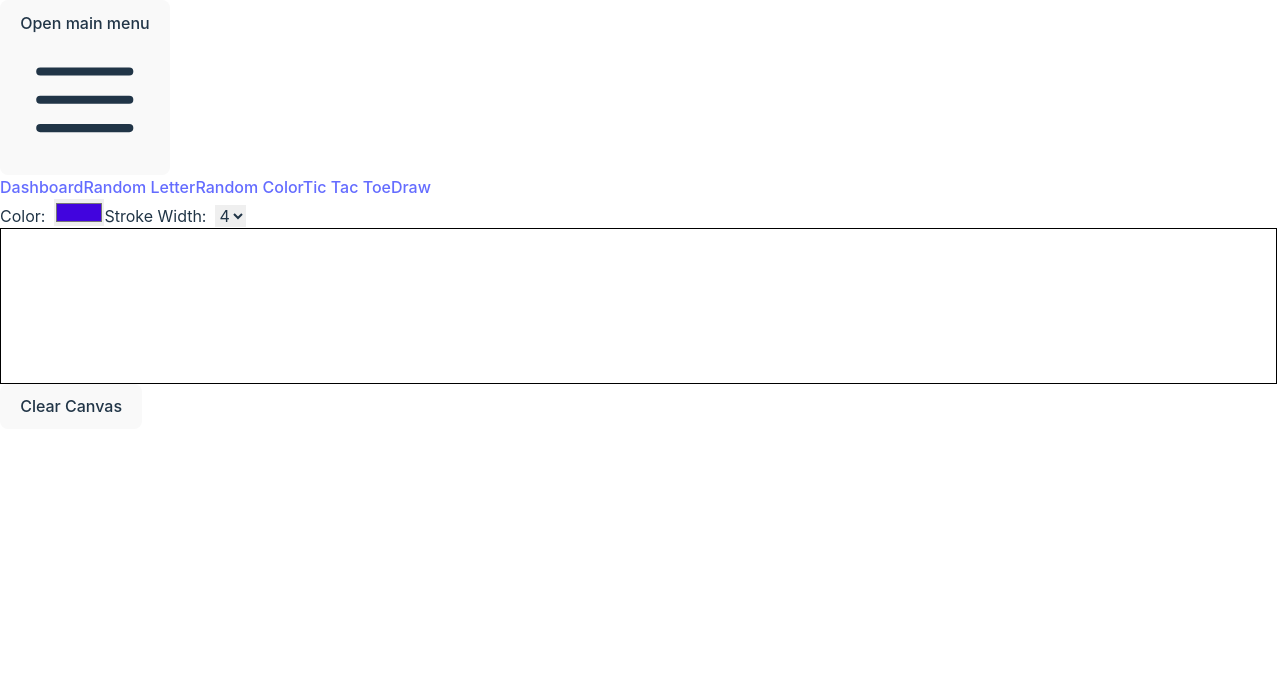
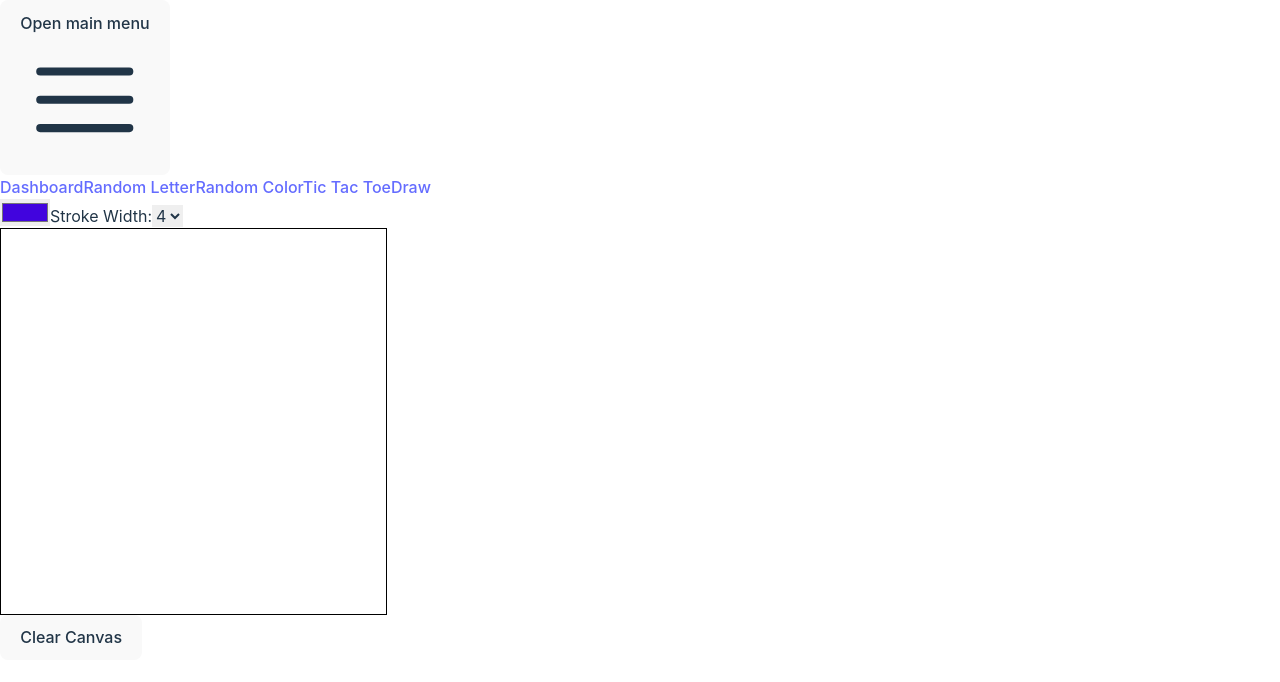
Before and after one commit to miguelfrias/kidsgames, a React (Vite) app: page /kidsgames/draw in a window 1280 px wide. Shown: the top 682 px of the page. Built offline with nearby package versions, Linux system fonts and the light colour scheme.

Commit message:
Fix canvas

```diff
--- a/src/App.css
+++ b/src/App.css
@@ -6,6 +6,7 @@
   width: 100vw;
   height: 100vh;
 }
+
 /* #root {
   max-width: 1280px;
   margin: 0 auto;
--- a/src/components/DrawingCanvas.tsx
+++ b/src/components/DrawingCanvas.tsx
@@ -20,26 +20,6 @@ function DrawingCanvas() {
       }
     }
   }, [color, strokeWidth]);
-
-  // Function to resize the canvas based on the parent's width
-  const resizeCanvas = () => {
-    if (!canvasRef.current) return;
-    const canvas = canvasRef.current;
-    const parent = canvas.parentElement;
-    if (parent) {
-      canvas.width = parent.clientWidth - 5;
-      canvas.height = parent.clientHeight;
-    }
-  };
-
-  useEffect(() => {
-    // Resize the canvas when the component mounts and whenever the window is resized
-    resizeCanvas();
-    window.addEventListener('resize', resizeCanvas);
-    return () => {
-      window.removeEventListener('resize', resizeCanvas);
-    };
-  }, []);
 
   const startDrawing = (e: React.MouseEvent<HTMLCanvasElement> | React.TouchEvent<HTMLCanvasElement>) => {
     if (!context || !canvasRef.current) return;
@@ -84,13 +64,10 @@ function DrawingCanvas() {
   };
 
   return (
-    <div className="grid self-center">
-      <label htmlFor="color">
-        Color: &nbsp;
+    <div>
       <input type="color" value={color} onChange={handleColorChange} />
-      </label>
       <label>
-        Stroke Width: &nbsp;
+        Stroke Width:
         <select value={strokeWidth} onChange={handleStrokeWidthChange}>
           <option value={1}>1</option>
           <option value={2}>2</option>
@@ -99,9 +76,10 @@ function DrawingCanvas() {
           <option value={5}>5</option>
         </select>
       </label>
-      <div className='relative'>
       <canvas
         ref={canvasRef}
+        width={385}
+        height={385}
         onMouseDown={startDrawing}
         onMouseMove={draw}
         onMouseUp={endDrawing}
@@ -111,7 +89,6 @@ function DrawingCanvas() {
         onTouchEnd={endDrawing}
         style={{ border: '1px solid black' }}
       />
-      </div>
       <button onClick={clearCanvas}>Clear Canvas</button>
     </div>
   );
--- a/src/index.css
+++ b/src/index.css
@@ -67,3 +67,11 @@ button:focus-visible {
     background-color: #f9f9f9;
   }
 }
+
+
+html, body {
+  overflow-x: hidden;
+}
+body {
+  position: relative;
+}
```
Lines whose indentation alone changed are shown as unchanged.
